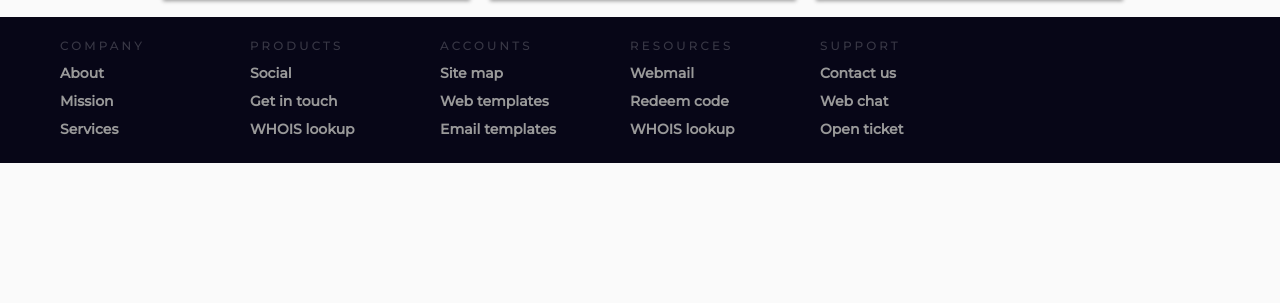
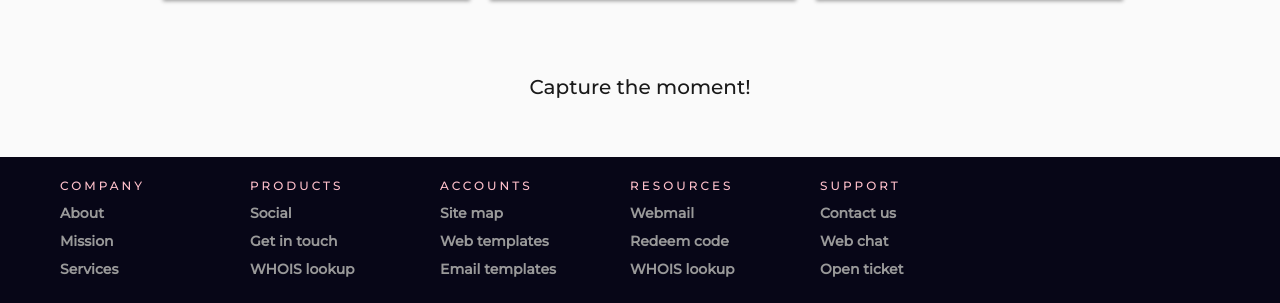
Before and after one commit to ta1itha/demo, a plain HTML site: page index.html in a window 1280 px wide. Shown: the part 727-1030 px from the top of the page. Before the commit the page ends 890 px from the top, so only its background shows below. Drawn offline with Linux system fonts and the light colour scheme.

Commit message:
tweak font sizes

```diff
--- a/index.html
+++ b/index.html
@@ -67,6 +67,8 @@
 
     </div>
 
+    <p class="heading info">Capture the moment!</span></p>
+
     <div class="footer">
         <div class="contain">
             <div class="col">
@@ -114,8 +116,6 @@
             <div class="clearfix"></div>
         </div>
     </div>
-
-
 </body>
 
 </html>
--- a/styles.css
+++ b/styles.css
@@ -33,7 +33,7 @@ body {
 	padding: 0 2rem 2rem;
 }
 
-.heading {
+.heading, .info {
 	font-size: 4rem;
 	font-weight: 500;
 	line-height: 1.5;
@@ -72,6 +72,10 @@ body {
 
 .gallery-image:hover {
 	transform: scale(1.15);
+}
+
+.info {
+	font-size: 2rem;
 }
 
 /*
@@ -119,9 +123,11 @@ a {
     background-color: pink;
   }
 
-  /* STYLES SPECIFIC TO FOOTER  */
 
 
+
+
+  /* footer  */
 .footer {
     width: 100vw;
     background-color: #070617;
@@ -142,7 +148,7 @@ a {
     font-size: 12px;
     line-height: 17px;
     padding: 20px 0px 5px 0px;
-    color: rgba(255,255,255,0.2);
+    color: pink;
     font-weight: normal;
     text-transform: uppercase;
     letter-spacing: 0.250em;
```
